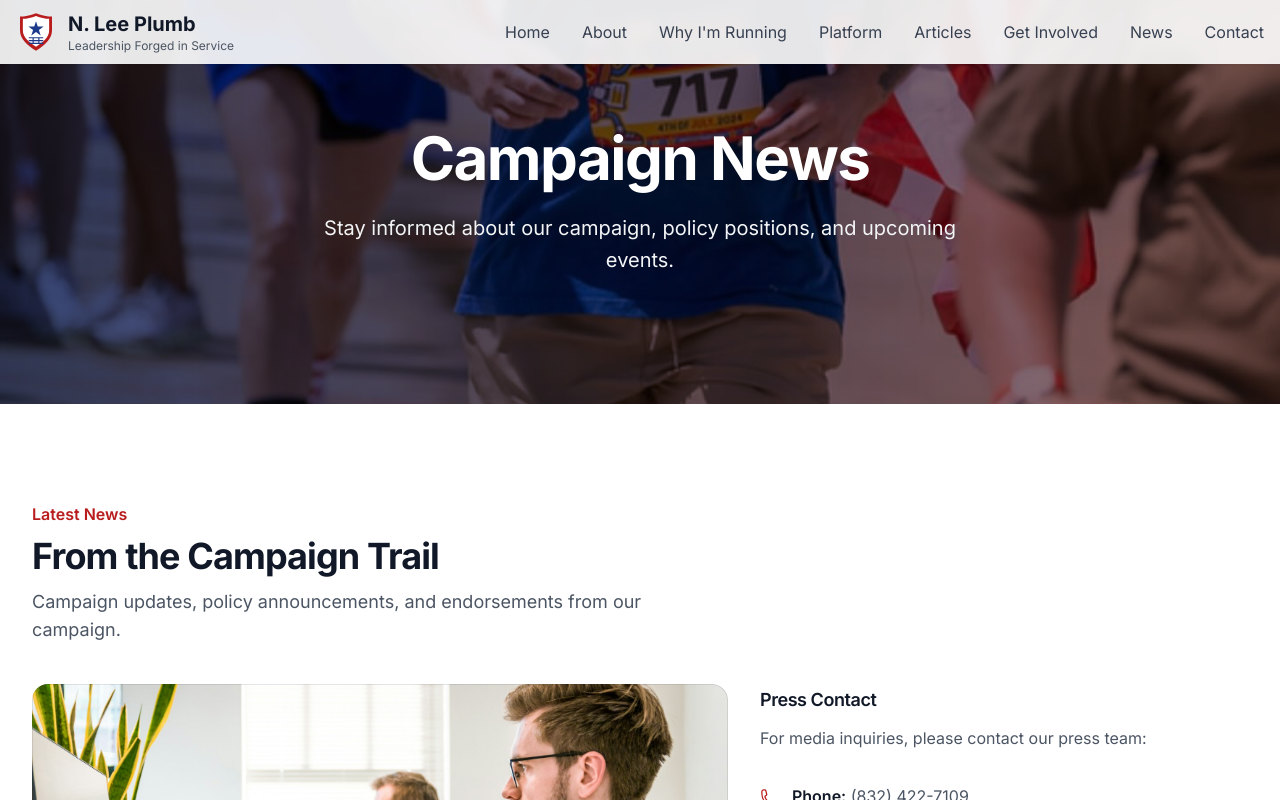
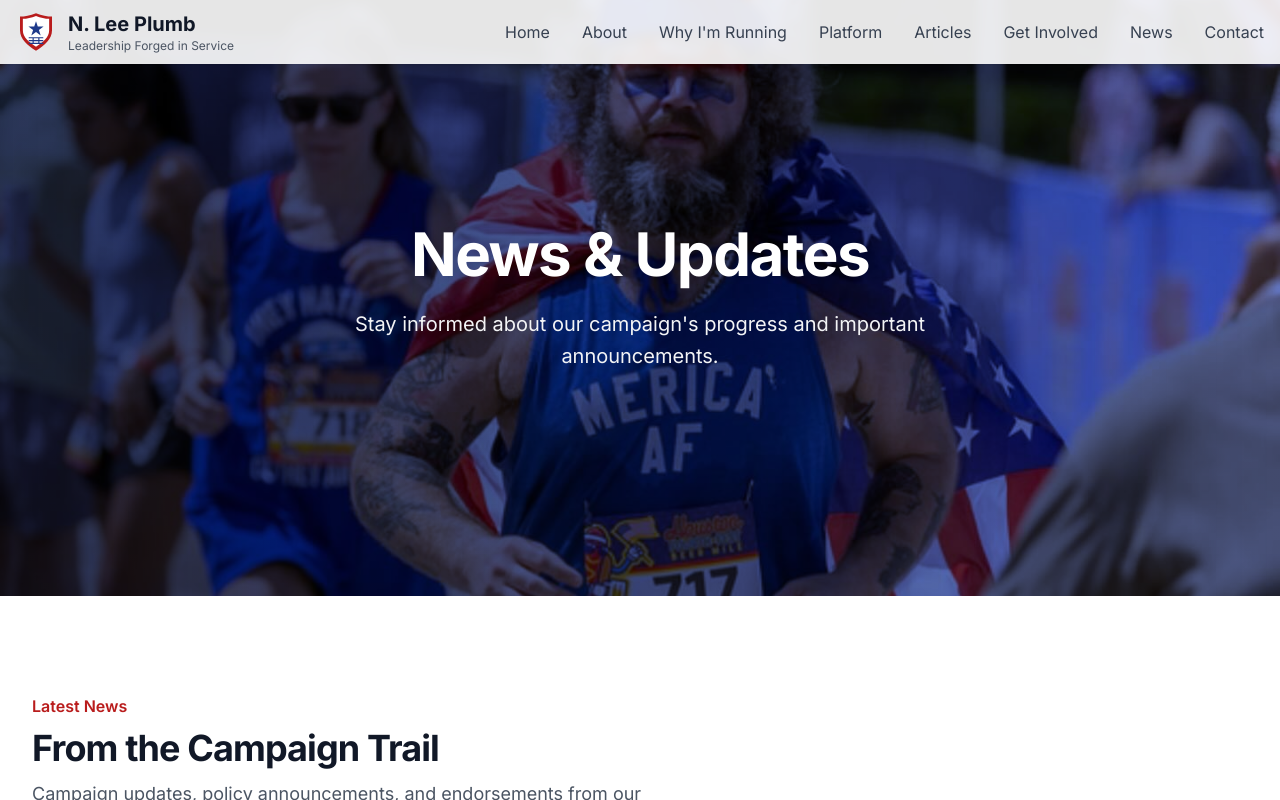
Before and after one commit to lunchwolfjoe/politico, a Next.js app: page /news in a window 1280 px wide. Shown: the top 800 px of the page. Built offline with nearby package versions, Linux system fonts and the light colour scheme.

Commit message:
Update hero sections on news and platform pages to match home page styling

```diff
--- a/src/app/news/page.tsx
+++ b/src/app/news/page.tsx
@@ -46,25 +46,31 @@ export default function NewsPage() {
   return (
     <div className="bg-white">
       {/* Hero Section */}
-      <div className="relative isolate overflow-hidden">
+      <div className="relative">
+        {/* Background image with overlay */}
         <div className="absolute inset-0">
-          <Image
-            src="/images/personal/merica.jpg"
-            alt="Campaign press conference"
-            className="h-full w-full object-cover brightness-75"
-            width={1920}
-            height={1080}
-            priority
-          />
-          <div className="absolute inset-0 bg-gradient-to-r from-blue-900/80 to-red-900/50 mix-blend-multiply" />
+          <div className="h-full w-full overflow-hidden">
+            <img
+              src="/images/personal/merica.jpg"
+              alt="Candidate portrait"
+              className="h-full w-full object-cover"
+              style={{
+                maxHeight: "100%",
+                objectPosition: "center 10%"
+              }}
+            />
+          </div>
+          <div className="absolute inset-0 bg-gradient-to-r from-blue-950/90 to-blue-800/70 mix-blend-multiply" />
         </div>
-        <div className="relative py-24 px-6 sm:py-32 lg:px-8">
+
+        {/* Hero content */}
+        <div className="relative py-32 px-6 sm:py-40 lg:py-56 lg:px-8">
           <div className="mx-auto max-w-2xl text-center">
             <h1 className="text-4xl font-bold tracking-tight text-white sm:text-6xl">
-              Campaign News
+              News & Updates
             </h1>
             <p className="mt-6 text-xl leading-8 text-gray-100">
-              Stay informed about our campaign, policy positions, and upcoming events.
+              Stay informed about our campaign's progress and important announcements.
             </p>
           </div>
         </div>
--- a/src/app/platform/page.tsx
+++ b/src/app/platform/page.tsx
@@ -113,19 +113,25 @@ export default function PlatformPage() {
   return (
     <div className="bg-white">
       {/* Hero Section */}
-      <div className="relative isolate overflow-hidden">
+      <div className="relative">
+        {/* Background image with overlay */}
         <div className="absolute inset-0">
-          <Image
-            src="/images/personal/merica.jpg"
-            alt="American flag"
-            className="h-full w-full object-cover"
-            width={1920}
-            height={1080}
-            priority
-          />
+          <div className="h-full w-full overflow-hidden">
+            <img
+              src="/images/personal/merica.jpg"
+              alt="Candidate portrait"
+              className="h-full w-full object-cover"
+              style={{
+                maxHeight: "100%",
+                objectPosition: "center 10%"
+              }}
+            />
+          </div>
           <div className="absolute inset-0 bg-gradient-to-r from-blue-950/90 to-blue-800/70 mix-blend-multiply" />
         </div>
-        <div className="relative px-6 py-24 sm:py-32 lg:px-8">
+
+        {/* Hero content */}
+        <div className="relative py-32 px-6 sm:py-40 lg:py-56 lg:px-8">
           <div className="mx-auto max-w-2xl text-center">
             <h1 className="text-4xl font-bold tracking-tight text-white sm:text-6xl">
               America First Platform
```
